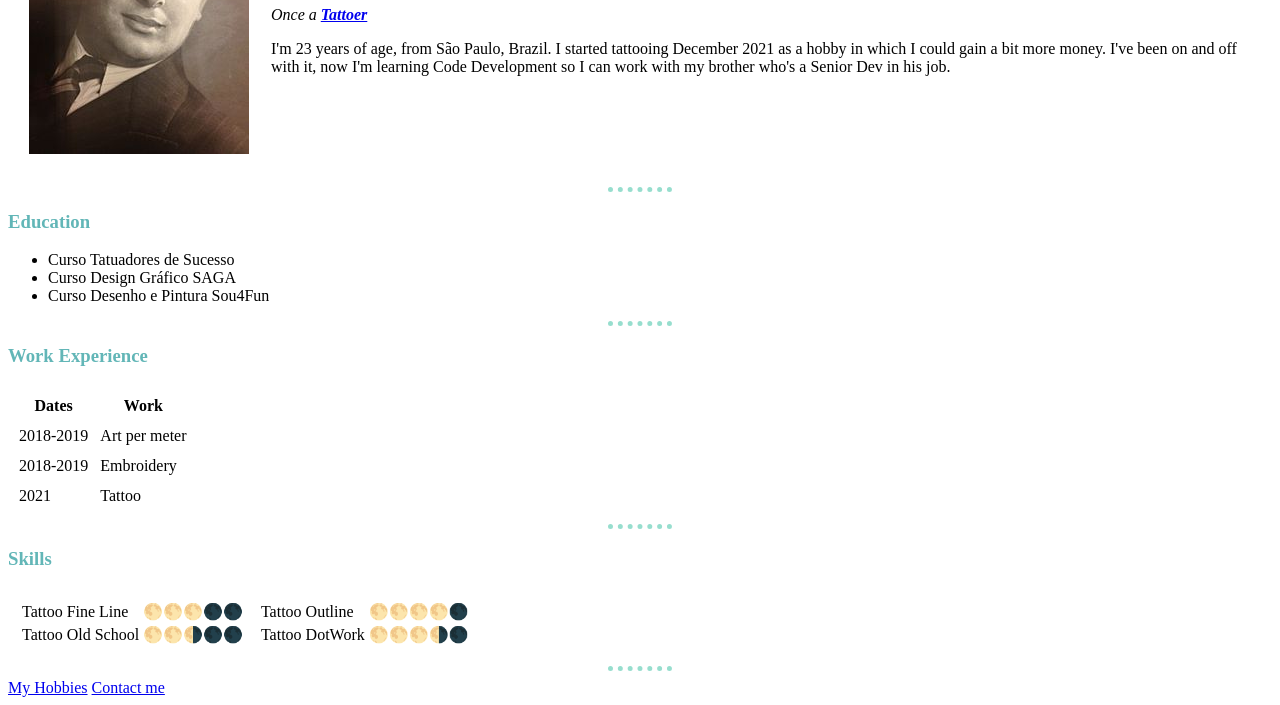
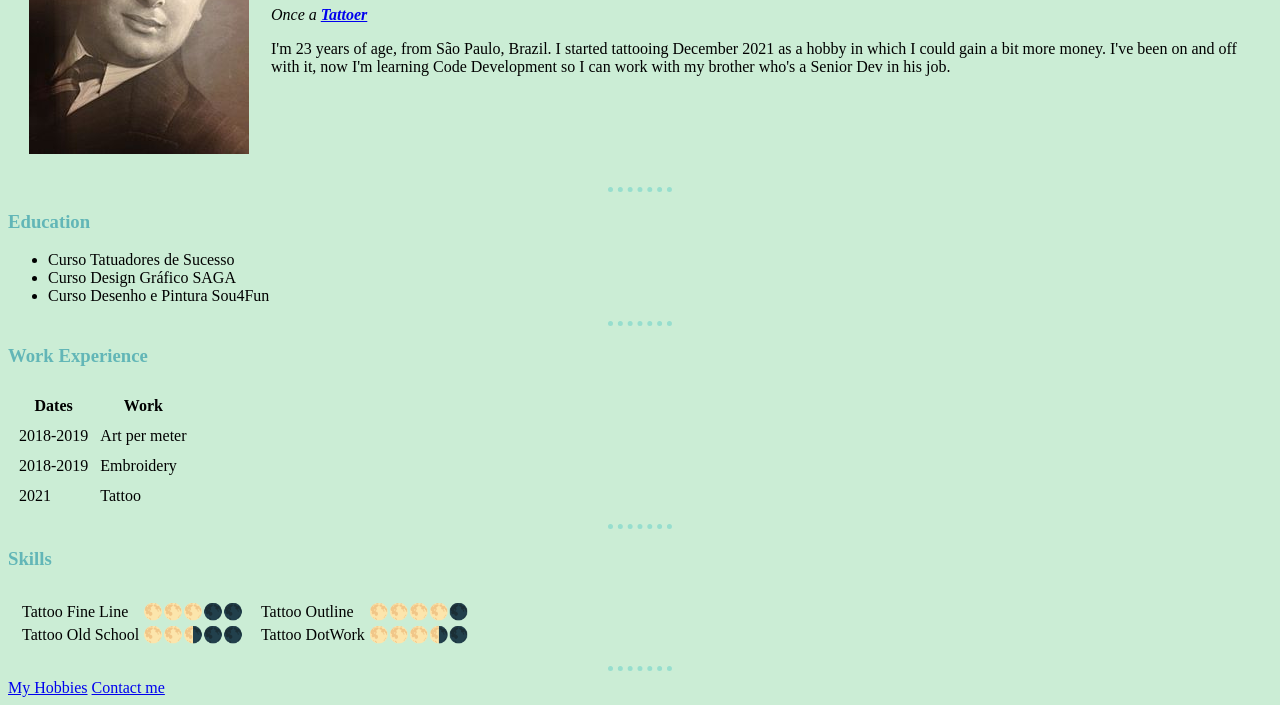
Before and after one commit to Isaac-Levyado/cv, a plain HTML site: page index.html in a window 1280 px wide. Shown: the part 168-873 px from the top of the page. Drawn offline with Linux system fonts and the light colour scheme.

Commit message:
Update style.css

```diff
--- a/CSS/style.css
+++ b/CSS/style.css
@@ -1,5 +1,5 @@
 body{
-    background-color: #grey;
+    background-color: #CBEDD5;
 }
 hr{
     border:none;
```
